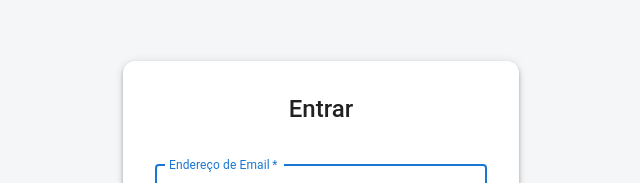
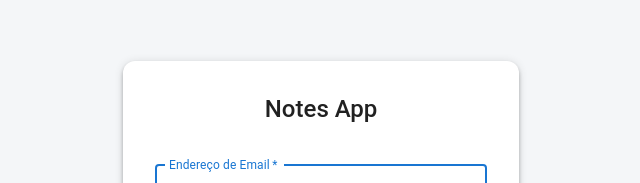
Before and after one commit to victor-alexandre/TJGO-Frontend, a React (Create React App) app in the folder Trabalho Final/client/: page /login in a window 1280 px wide. Shown: the part 149-332 px from the top of the page, without its empty margins (319-959 px from the left). Built offline with nearby package versions, Linux system fonts and the light colour scheme.

Commit message:
style: mudança do titulo na pagina de login

```diff
--- a/Trabalho Final/client/src/pages/signIn/signInPage.jsx
+++ b/Trabalho Final/client/src/pages/signIn/signInPage.jsx
@@ -25,7 +25,7 @@ const SignInPage = () => {
           }}
         >
           <Typography component="h1" variant="h5" sx={{ mb: 2 }}>
-            Entrar
+            Notes App
           </Typography>
           <SignIn />
         </Paper>
```
